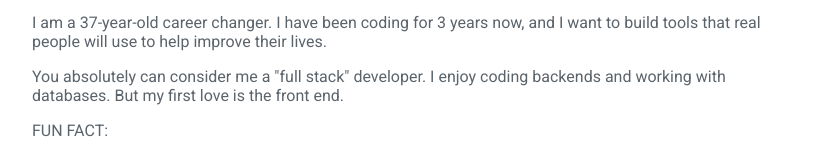
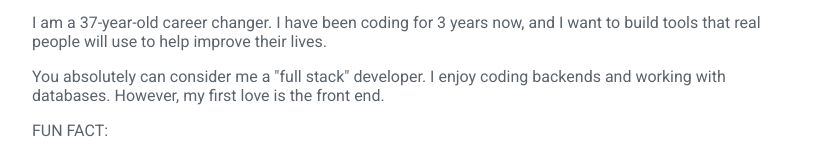
Before and after one commit to jamesncox/portfolio-v2, a React (Create React App) app: page / in a window 1280 px wide. Both pictures are taken after a click on the element "medium". Shown: the part 140-297 px from the top of the page, without its empty margins (224-1055 px from the left). Built offline with nearby package versions, Linux system fonts and the light colour scheme.

Commit message:
Update MediumBio.js content

```diff
--- a/src/components/about/MediumBio.js
+++ b/src/components/about/MediumBio.js
@@ -12,7 +12,8 @@ export default function MediumBio() {
       </p>
       <p className="text">
         You absolutely can consider me a "full stack" developer. I enjoy coding
-        backends and working with databases. But my first love is the front end.
+        backends and working with databases. However, my first love is the front
+        end.
       </p>
       <p className="text">FUN FACT:</p>
       <p className="text">
```
